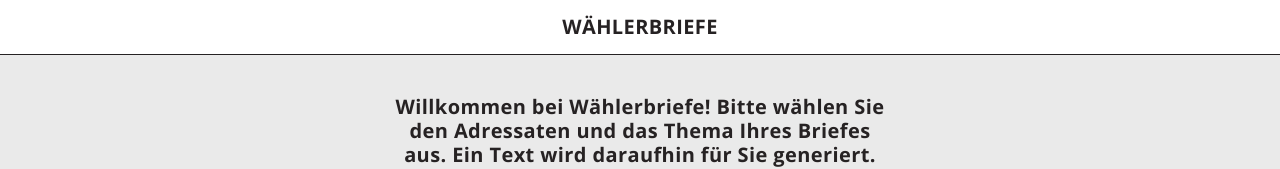
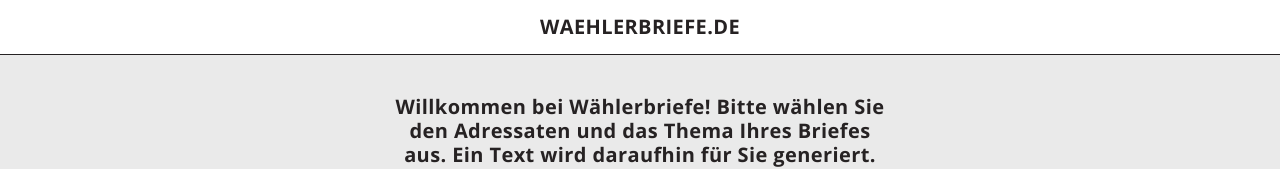
Before and after one commit to waehlerbriefe/waehlerbriefe.github.io, a Next.js app: page / in a window 1280 px wide. Shown: the top 169 px of the page. Built offline with nearby package versions, Linux system fonts and the light colour scheme.

Commit message:
Titel mit ae

```diff
--- a/src/app/layout.tsx
+++ b/src/app/layout.tsx
@@ -2,7 +2,7 @@
 import '../styles/globals.scss'
 
 export const metadata: Metadata = {
-  title: "Wählerbriefe",
+  title: "waehlerbriefe.de",
   description: "Schreibe deinen Politiker an",
 };
 
@@ -16,7 +16,7 @@
         <body>
             <header className="header">
                 <div className="container">
-                    <h1 className='site-title'>Wählerbriefe</h1>
+                    <h1 className='site-title'>waehlerbriefe.de</h1>
                 </div>
             </header>
             {children}
```
